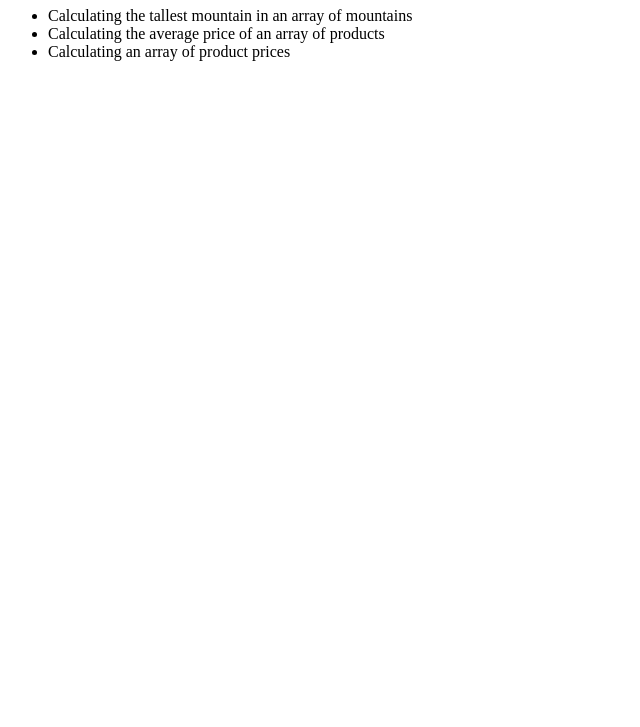
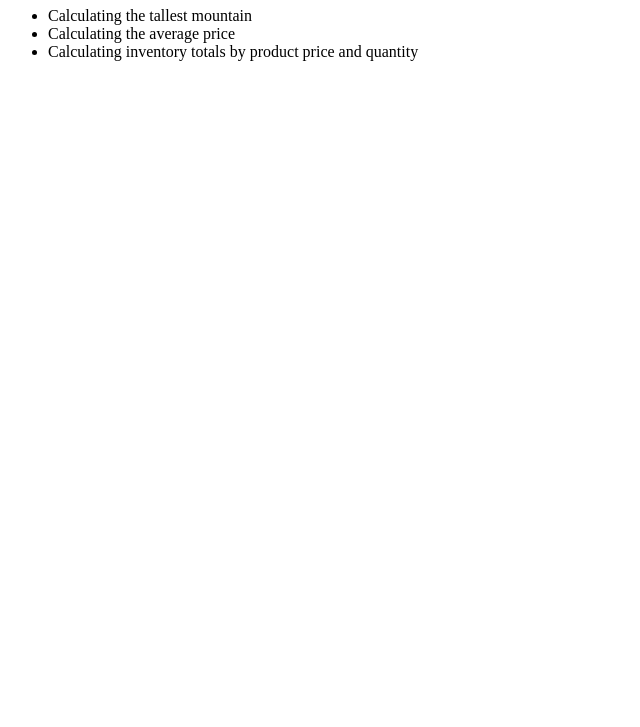
Before and after one commit to tanitaplaeng/Typescript-Lab, a plain HTML site: page index.html in a window 1280 px wide. Shown: the part 73-800 px from the top of the page, without its empty margins (0-640 px from the left). Drawn offline with Linux system fonts and the light colour scheme.

Commit message:
updated description

```diff
--- a/index.html
+++ b/index.html
@@ -8,9 +8,9 @@
 <body>
     <h1>Typescript Lab</h1>
     <ul>
-        <li>Calculating the tallest mountain in an array of mountains</li>
-        <li>Calculating the average price of an array of products</li>
-        <li>Calculating an array of product prices</li>
+        <li>Calculating the tallest mountain</li>
+        <li>Calculating the average price</li>
+        <li>Calculating inventory totals by product price and quantity</li>
     </ul>
 
     <script src="script.js"></script>
```
